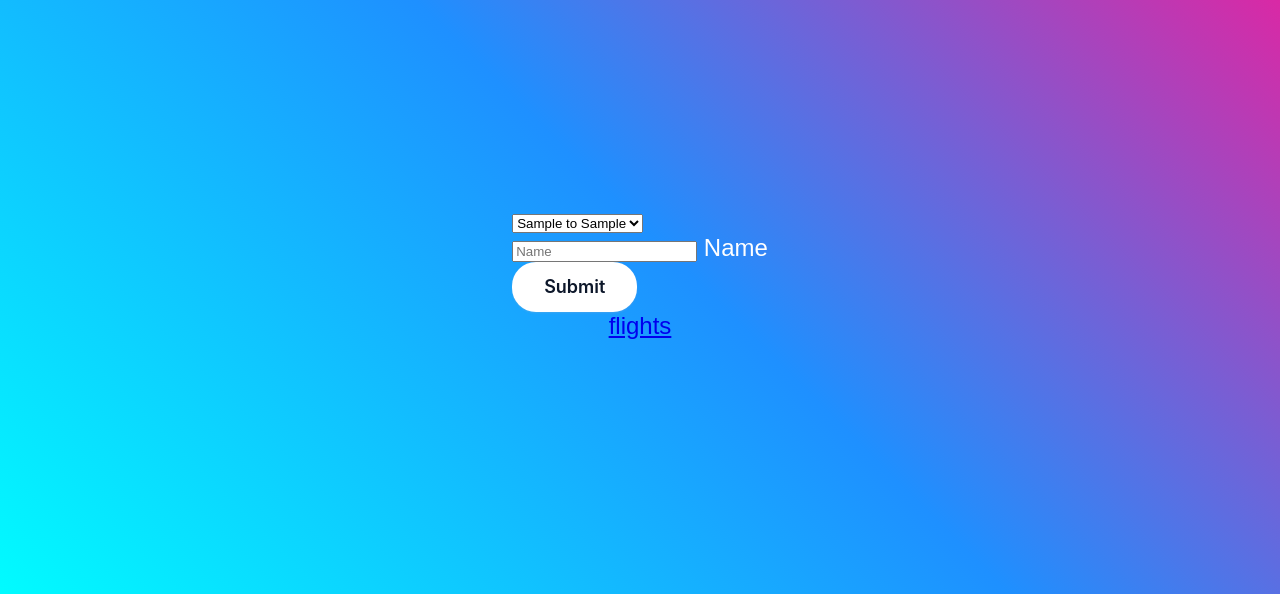
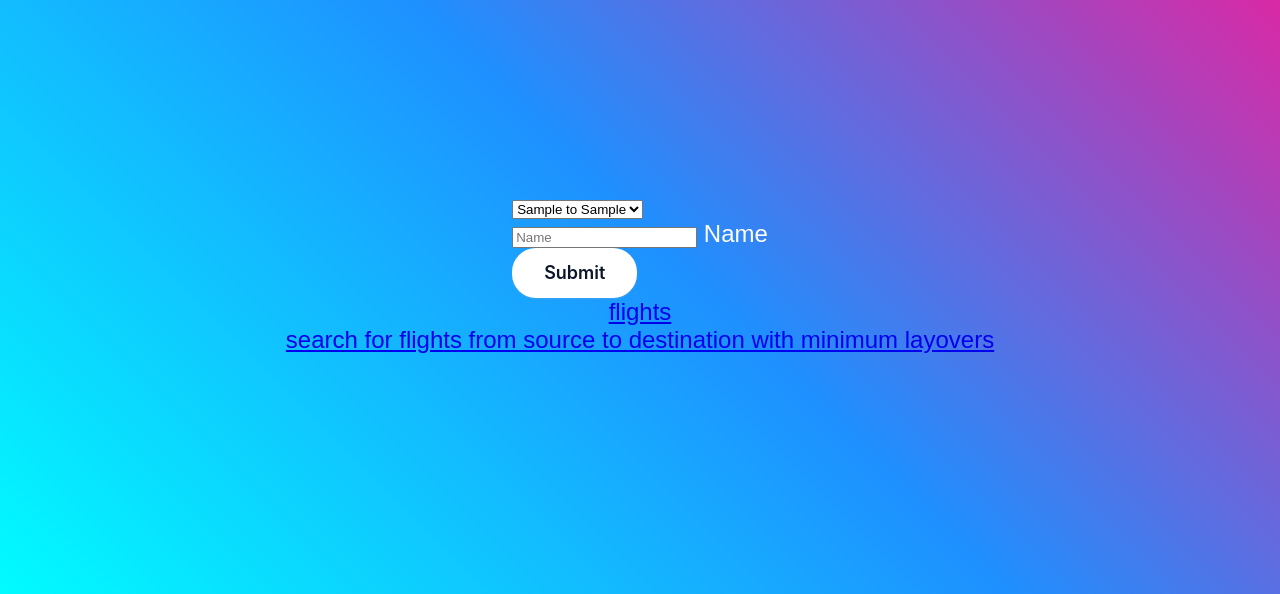
Before and after one commit to farazcity/Flearch, a Flask app: page / in a window 1280 px wide. Shown: the part 175-769 px from the top of the page. Run offline with Flask 2, Linux system fonts and the light colour scheme; tables that the repository leaves empty hold one stand-in row (values such as "Sample post").

Commit message:
Update index.html

```diff
--- a/templates/index.html
+++ b/templates/index.html
@@ -24,5 +24,9 @@
 		<a href="{{url_for('flights')}}">
 			flights
 		</a>
+		<div></div>
+		<a href="{{url_for('min')}}">
+			search for flights from source to destination with minimum layovers
+		</a>
 	</body>
 </html>
```
